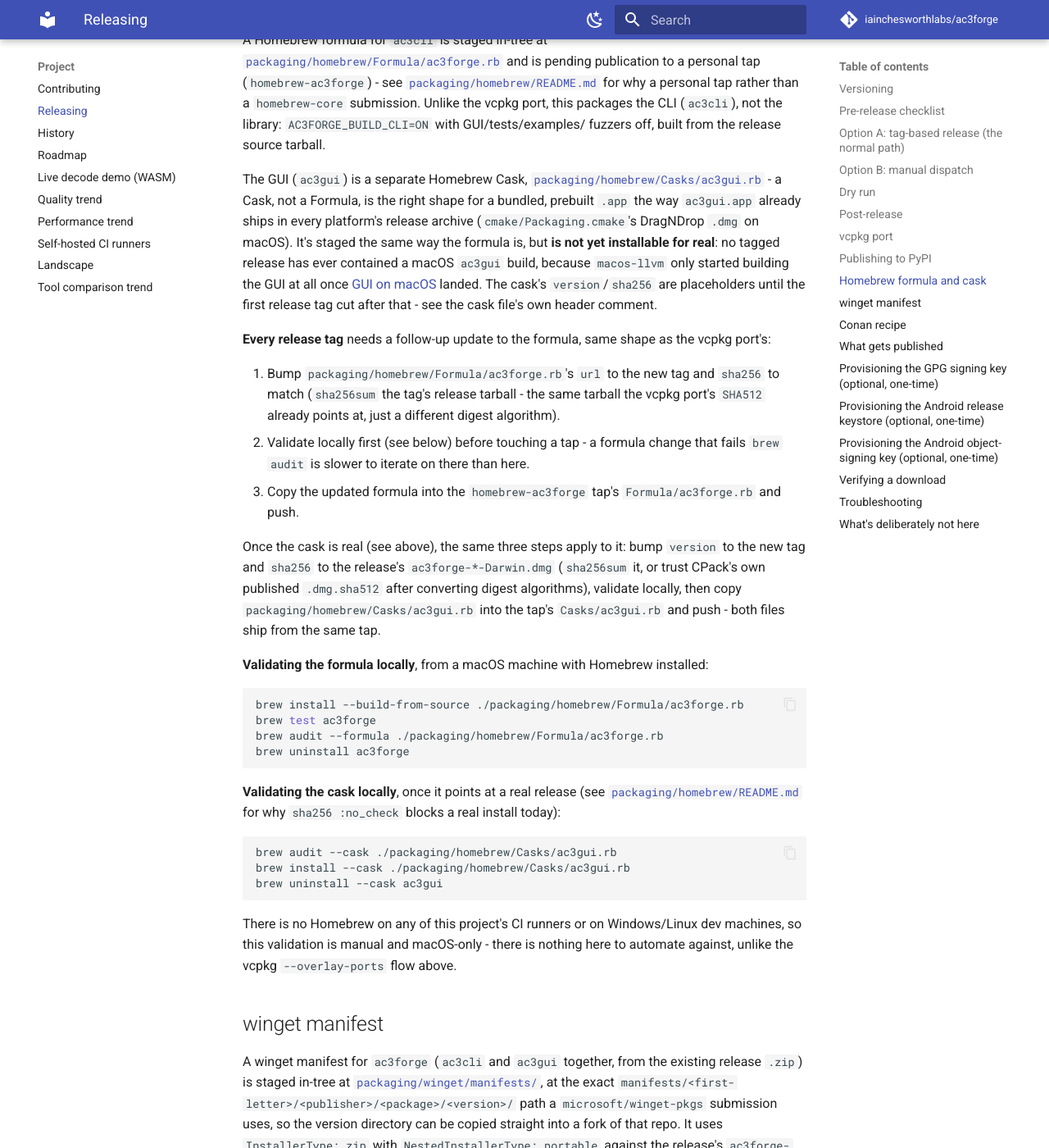
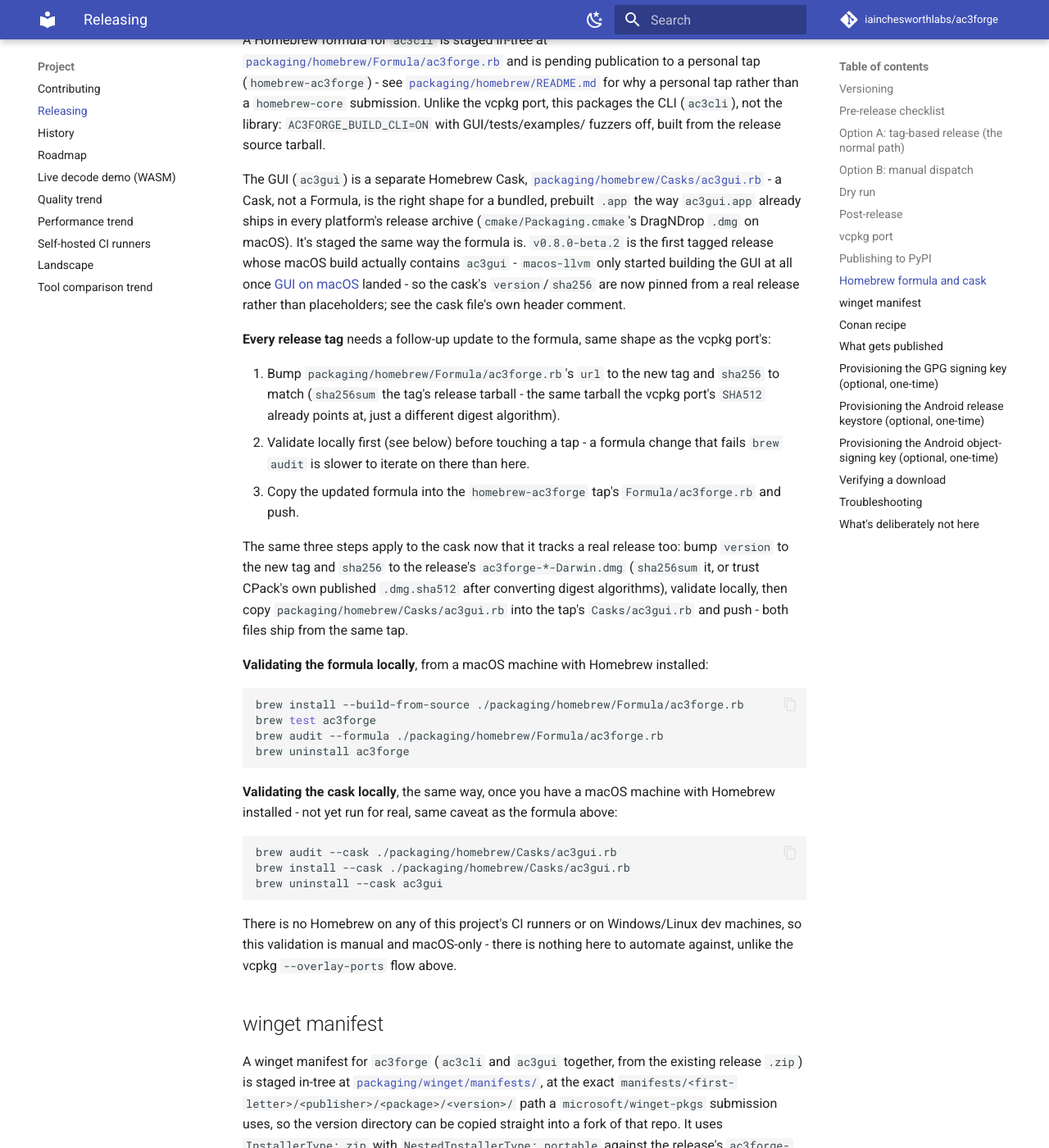
Before and after one commit to iainchesworth/ac3forge, an MkDocs documentation site: the page built from docs/releasing.md, in a window 1280 px wide and 1400 px high, scrolled down 5359 px. Shown: the whole window at 82% size. Built offline with MkDocs 1.6.1 and Material for MkDocs 9.7.7, drawn with Linux system fonts in a browser that asks for light colours; comment, search, counter and statistics services are not loaded.

Commit message:
packaging(homebrew): point the Cask and Formula at the real v0.8.0-beta.2 release
v0.8.0-beta.2 is the first tagged release whose macos-llvm leg builds
AC3FORGE_BUILD_GUI=ON, so it's the first ac3forge-*-Darwin.dmg that
actually contains ac3gui.app. Casks/ac3gui.rb's version/sha256 are now
pinned from that real release (sha256 taken from GitHub's own reported
digest for the .dmg asset) rather than placeholders, and Formula/ac3forge.rb
gets its normal per-release bump (url/sha256 for the v0.8.0-beta.2 source
tarball).

Copying either file into the homebrew-ac3forge tap and pushing there
remains a separate, manual step - not done here, same as every other
package-manager submission (vcpkg, winget) has been handled.

````diff
--- a/docs/releasing.md
+++ b/docs/releasing.md
@@ -224,11 +224,11 @@
 [`packaging/homebrew/Casks/ac3gui.rb`](https://github.com/iainchesworthlabs/ac3forge/blob/main/packaging/homebrew/Casks/ac3gui.rb)
 - a Cask, not a Formula, is the right shape for a bundled, prebuilt `.app` the way `ac3gui.app`
 already ships in every platform's release archive (`cmake/Packaging.cmake`'s DragNDrop `.dmg` on
-macOS). It's staged the same way the formula is, but **is not yet installable for real**: no
-tagged release has ever contained a macOS `ac3gui` build, because `macos-llvm` only started
-building the GUI at all once [GUI on macOS](platforms/macos.md#gui-on-macos) landed. The cask's
-`version`/`sha256` are placeholders until the first release tag cut after that - see the cask
-file's own header comment.
+macOS). It's staged the same way the formula is. `v0.8.0-beta.2` is the first tagged release
+whose macOS build actually contains `ac3gui` - `macos-llvm` only started building the GUI at all
+once [GUI on macOS](platforms/macos.md#gui-on-macos) landed - so the cask's `version`/`sha256`
+are now pinned from a real release rather than placeholders; see the cask file's own header
+comment.
 
 **Every release tag** needs a follow-up update to the formula, same shape as the vcpkg port's:
 
@@ -239,11 +239,11 @@
    `brew audit` is slower to iterate on there than here.
 3. Copy the updated formula into the `homebrew-ac3forge` tap's `Formula/ac3forge.rb` and push.
 
-Once the cask is real (see above), the same three steps apply to it: bump `version` to the new
-tag and `sha256` to the release's `ac3forge-*-Darwin.dmg` (`sha256sum` it, or trust CPack's own
-published `.dmg.sha512` after converting digest algorithms), validate locally, then copy
-`packaging/homebrew/Casks/ac3gui.rb` into the tap's `Casks/ac3gui.rb` and push - both files ship
-from the same tap.
+The same three steps apply to the cask now that it tracks a real release too: bump `version` to
+the new tag and `sha256` to the release's `ac3forge-*-Darwin.dmg` (`sha256sum` it, or trust
+CPack's own published `.dmg.sha512` after converting digest algorithms), validate locally, then
+copy `packaging/homebrew/Casks/ac3gui.rb` into the tap's `Casks/ac3gui.rb` and push - both files
+ship from the same tap.
 
 **Validating the formula locally**, from a macOS machine with Homebrew installed:
 
@@ -254,9 +254,8 @@
 brew uninstall ac3forge
 ```
 
-**Validating the cask locally**, once it points at a real release (see
-[`packaging/homebrew/README.md`](https://github.com/iainchesworthlabs/ac3forge/blob/main/packaging/homebrew/README.md)
-for why `sha256 :no_check` blocks a real install today):
+**Validating the cask locally**, the same way, once you have a macOS machine with Homebrew
+installed - not yet run for real, same caveat as the formula above:
 
 ```bash
 brew audit --cask ./packaging/homebrew/Casks/ac3gui.rb
````
Also changed, not shown: packaging/homebrew/README.md (+11 -7 lines), 2 other files.
